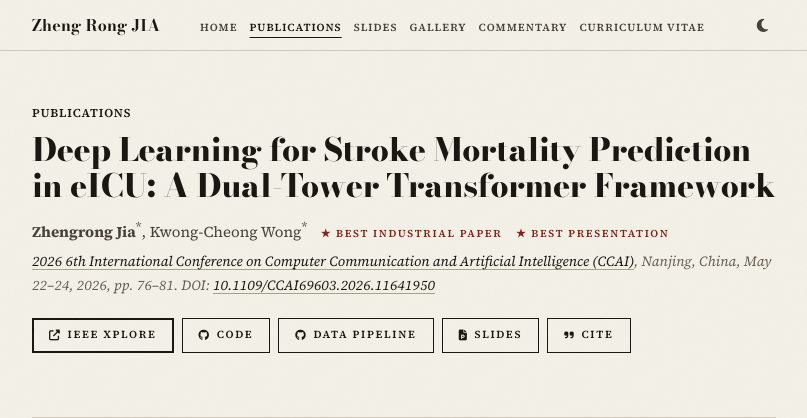
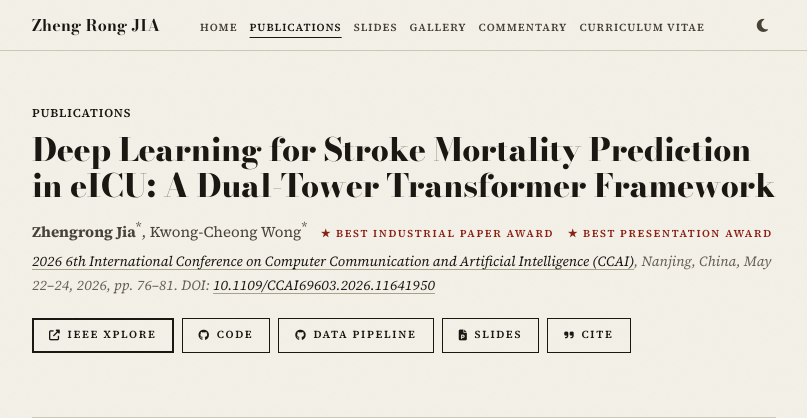
Before and after one commit to ZR-JIA/zr-jia.github.io, a Jekyll site: the page built from _publications/dt-transformer-eicu-stroke.md, in a window 1280 px wide and 900 px high. Shown: the top 418 px of the window, without its empty margins (236-1043 px from the left). Built offline with Jekyll 4.4.1, drawn with Linux system fonts in a browser that asks for light colours.

Commit message:
content: unify the CCAI award names
The two CCAI awards were written with "Award" in some places and without
it in others. Use the full names everywhere, the form the CCAI 2026
programme uses ("Best Presentation Award"):

  Best Industrial Paper Award
  Best Presentation Award

- CCAI page: the award badges and the page description
- CV page: the AAE bullet ("received the Best Industrial Paper Award and
  the Best Presentation Award")

The Awards section and the homepage news already used these names. The
CV PDF follows in its own commit.

```diff
--- a/_publications/dt-transformer-eicu-stroke.md
+++ b/_publications/dt-transformer-eicu-stroke.md
@@ -1,6 +1,6 @@
 ---
 title: "Deep Learning for Stroke Mortality Prediction in eICU: A Dual-Tower Transformer Framework"
-description: "DT-Transformer, a dual-tower Transformer for stroke mortality prediction on the multicenter eICU database. Best Industrial Paper and Best Presentation at IEEE CCAI 2026."
+description: "DT-Transformer, a dual-tower Transformer for stroke mortality prediction on the multicenter eICU database. Best Industrial Paper Award and Best Presentation Award at IEEE CCAI 2026."
 authors: "Zhengrong Jia*, Kwong-Cheong Wong*"
 authors_html: "<strong>Zhengrong Jia</strong><sup>*</sup>, Kwong-Cheong Wong<sup>*</sup>"
 venue: "2026 6th International Conference on Computer Communication and Artificial Intelligence (CCAI)"
@@ -13,8 +13,8 @@ pages: "76&ndash;81"
 doi: "10.1109/CCAI69603.2026.11641950"
 url_official: "https://ieeexplore.ieee.org/document/11641950/"
 awards:
-  - "Best Industrial Paper"
-  - "Best Presentation"
+  - "Best Industrial Paper Award"
+  - "Best Presentation Award"
 links:
   - { label: "IEEE Xplore",   icon: "fas fa-external-link-alt",  url: "https://ieeexplore.ieee.org/document/11641950/", primary: true }
   - { label: "Code",          icon: "fab fa-github",             url: "https://github.com/ZR-JIA/Dual-Tower-Transformer-eICU-Stroke" }
```
Also changed, not shown: _pages/cv.md (+1 -1 lines).
